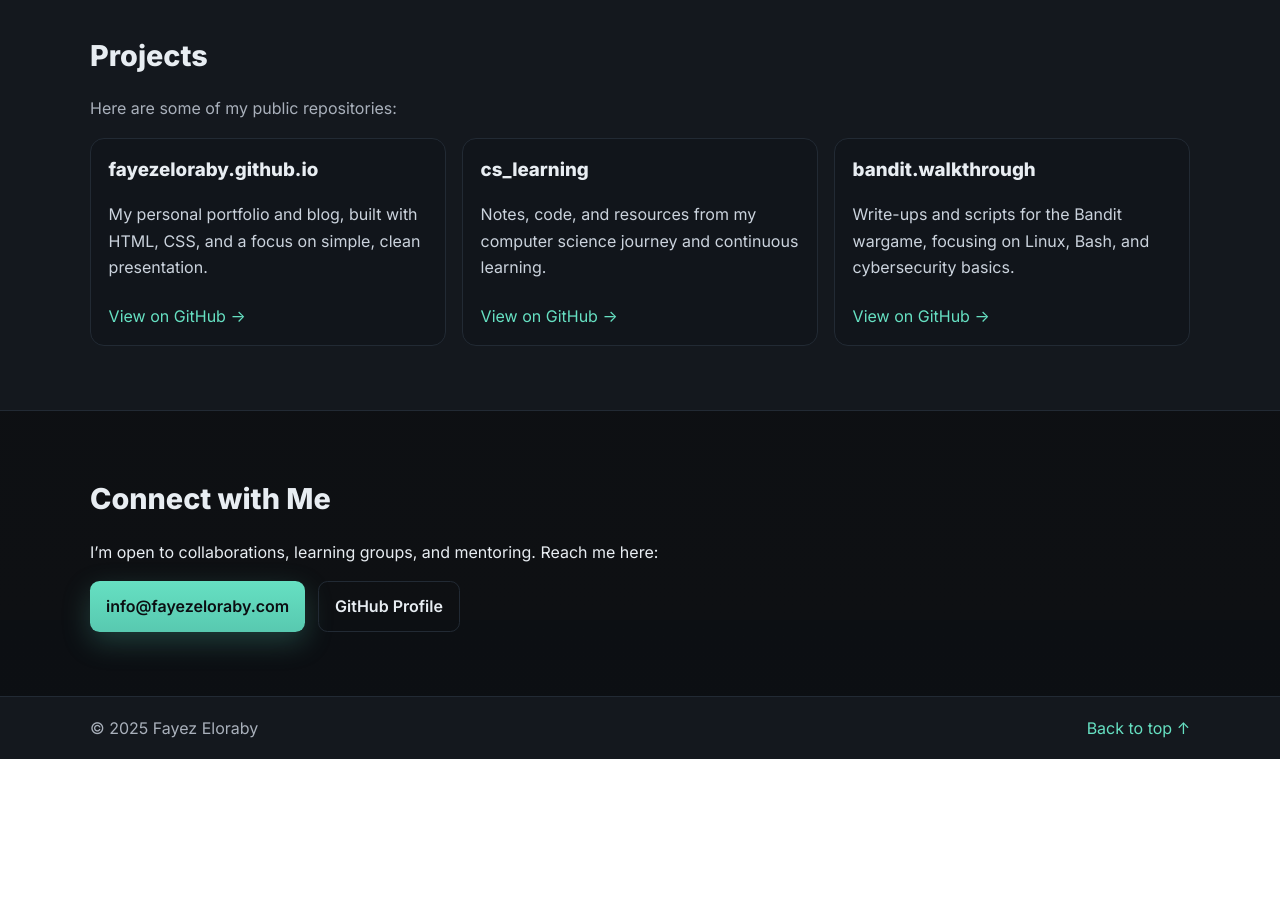
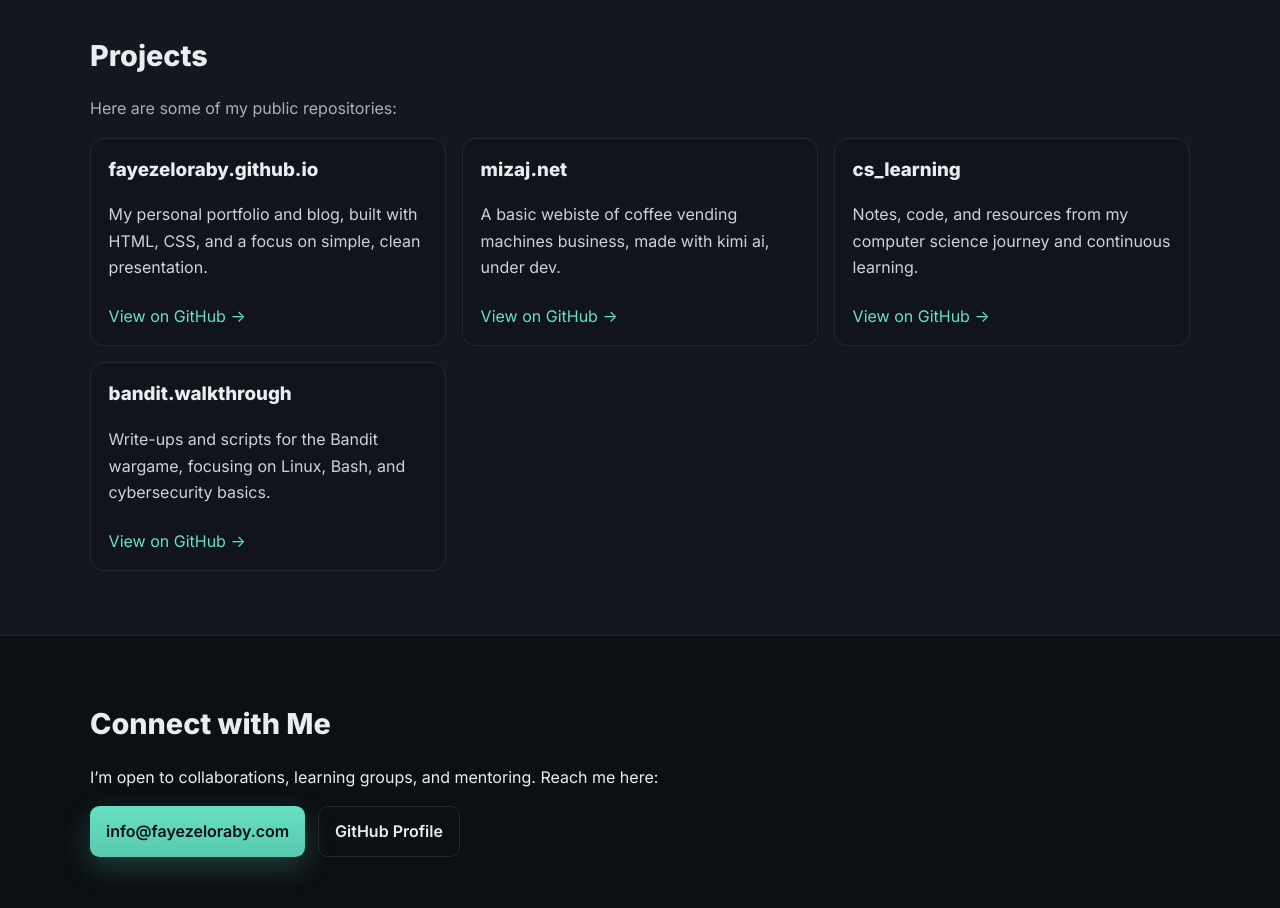
Before and after one commit to fayezoraby/fayezoraby.github.io, a plain HTML site: page index.html in a window 1280 px wide. Shown: the part 1780-2688 px from the top of the page. Before the commit the page ends 2539 px from the top, so only its background shows below. Drawn offline with Linux system fonts and the light colour scheme.

Commit message:
Add project details for mizaj.net

```diff
--- a/index.html
+++ b/index.html
@@ -122,6 +122,11 @@
           <a class="project-link" href="https://github.com/fayezoraby/fayezeloraby.github.io" target="_blank" rel="noreferrer">View on GitHub →</a>
         </article>
         <article class="project">
+          <h3>mizaj.net</h3>
+          <p>A basic webiste of coffee vending machines business, made with kimi ai, under dev.</p>
+          <a class="project-link" href="https://github.com/fayezoraby/mizaj.net" target="_blank" rel="noreferrer">View on GitHub →</a>
+        </article>
+        <article class="project">
           <h3>cs_learning</h3>
           <p>Notes, code, and resources from my computer science journey and continuous learning.</p>
           <a class="project-link" href="https://github.com/fayezoraby/cs_learning" target="_blank" rel="noreferrer">View on GitHub →</a>
```
